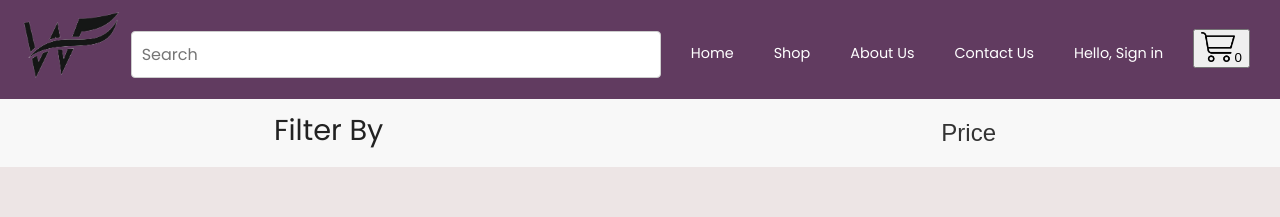
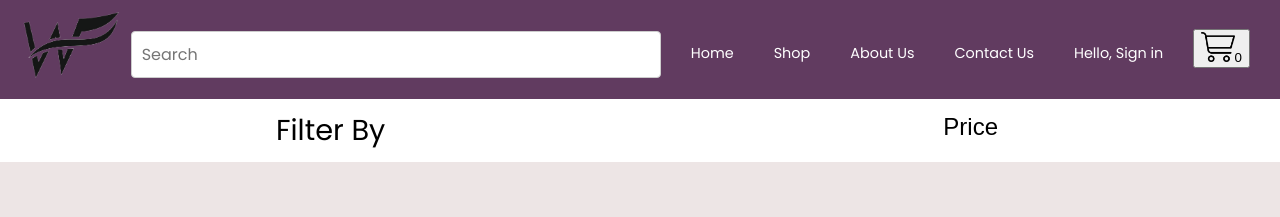
Before and after one commit to ahmedraza0s/westernflex, a React (Create React App) app in the folder wf/frontend/: page /shop in a window 1280 px wide. Shown: the top 217 px of the page. Built offline with nearby package versions, Linux system fonts and the light colour scheme; no server answers.

Commit message:
changes in navbar.css login.jxs shop.css shop.jxs

```diff
--- a/wf/frontend/src/components/navbar/navbar.css
+++ b/wf/frontend/src/components/navbar/navbar.css
@@ -97,26 +97,20 @@ body {
 
 .dropdown-content a {
     color: black;
+    background-color:white;
     padding: 12px 16px;
     text-decoration: none;
     display: block;
     white-space: nowrap;
 }
 
-.dropdown-content a:hover {
-    background-color: #f1f1f1;
+/* .dropdown-content a:hover {
 }
 
 .dropdown:hover .dropdown-content,
 .dropdown:focus-within .dropdown-content {
-    display: block;
-}
+} */
 
-.dropdown:hover .dropbtn,
-.dropdown:focus-within .dropbtn {
-    box-shadow: 0 0 10px 2px #fff;
-    border-radius: 4px;
-}
 
 .dropdown-content .sub-menu {
     display: none;
@@ -133,11 +127,14 @@ body {
     padding: 10px 16px;
     display: block;
 }
+.dropdown .dropbtn{
+    background-color:  rgb(97 59 96);
+}
+.dropdown:hover .dropbtn{
+    background-color:  rgb(97 59 96);
+}
 
-.dropdown-content .has-sub:hover .sub-menu,
-.dropdown-content .has-sub:focus-within .sub-menu {
-    display: block;
-}
+
 
 .price-range {
     display: none;
--- a/wf/frontend/src/pages/Login.jsx
+++ b/wf/frontend/src/pages/Login.jsx
@@ -14,6 +14,8 @@ const LoginPage = () => {
     password: ''
   });
   const [error, setError] = useState('');
+  const [isLoggedIn, setIsLoggedIn] = useState(false); // State to track login status
+  const [username, setUsername] = useState(''); // State to store username
   const navigate = useNavigate();
 
   const handleChange = (e) => {
@@ -36,6 +38,8 @@ const LoginPage = () => {
       const data = await response.json();
       if (response.ok) {
         localStorage.setItem('token', data.token);
+        setUsername(formData.username); // Store username
+        setIsLoggedIn(true); // Set login status to true
         navigate('/');
         window.location.reload(); // Refresh the page
       } else {
@@ -47,6 +51,17 @@ const LoginPage = () => {
     }
   };
 
+  // Function to handle sign-in button click
+  const handleSignInClick = () => {
+    setIsLoggedIn(true); // Set login status to true
+  };
+
+  // Function to handle sign-out button click
+  const handleSignOut = () => {
+    setIsLoggedIn(false); // Set login status to false
+    setUsername(''); // Clear username
+  };
+
   return (
     <div className="main">
       <section className="sign-in">
@@ -56,7 +71,11 @@ const LoginPage = () => {
               <figure>
                 <Link to="#"><img src={userIcon} alt="sign up" /></Link>
               </figure>
-              <Link to="/register" className="signup-image-link">Create an account</Link>
+              {isLoggedIn ? (
+                <span className="signup-image-link">Hello, {username}</span>
+              ) : (
+                <Link to="/register" className="signup-image-link">Create an account</Link>
+              )}
             </div>
 
             <div className="signin-form">
@@ -91,7 +110,14 @@ const LoginPage = () => {
                 </div>
                 {error && <div className="error-message">{error}</div>}
                 <div className="form-group form-button">
-                  <input type="submit" name="signin" id="signin" className="form-submit" value="Log in" />
+                  <input
+                    type="submit"
+                    name="signin"
+                    id="signin"
+                    className="form-submit"
+                    value="Log in"
+                    onClick={handleSignInClick}
+                  />
                 </div>
               </form>
 
--- a/wf/frontend/src/pages/Shop.jsx
+++ b/wf/frontend/src/pages/Shop.jsx
@@ -109,9 +109,11 @@ const ShopList = () => {
       <nav className="filter-navbar" ref={dropdownRef}>
         <span className="filter-label">Filter By</span>
         <div className="dropdown">
-          <button className="dropbtn slide-in" onClick={() => toggleDropdown('price')}>
+          <div className="dpprice">
+          <button className="dropbtnn" onClick={() => toggleDropdown('price')}>
             Price <i className="fas fa-caret-down"></i>
           </button>
+          </div>
           {visibleDropdown === 'price' && (
             <div className="dropdown-content fade-in">
               <button onClick={() => filterByPriceRange(299)}>Less than 299</button>
--- a/wf/frontend/src/pages/shop.css
+++ b/wf/frontend/src/pages/shop.css
@@ -76,11 +76,22 @@
 .filter-navbar {
   display: flex;
   justify-content: space-around;
-  background-color: #f8f8f8;
+  background-color:  white;
+  color: black;
   padding: 10px;
   margin-bottom: 20px;
 }
+.dropbtnn{
+  background-color: white;
+}
 
+.dpprice .dropbtnn{
+  background-color: white;
+  height: 30px;
+  text-decoration: none;
+  font-size: 24px;
+  border: none;
+}
 .filter-label {
   font-size: 1.2em;
   margin-right: 20px;
@@ -90,19 +101,20 @@
   position: relative;
   display: inline-block;
 }
-
+.dropdown .dropbtn slide-in{
+    background-color: #ddd;
+}
 .dropbtn {
-  background-color: #f8f8f8;
-  color: #333;
+  color: white;
   padding: 10px;
   border: none;
   cursor: pointer;
   font-size: 1em;
 }
 
-.dropbtn:hover,
+.dropbtnn:hover,
 .dropbtn:focus {
-  background-color: #ddd;
+  background-color: ;
 }
 
 .dropdown-content {
```
